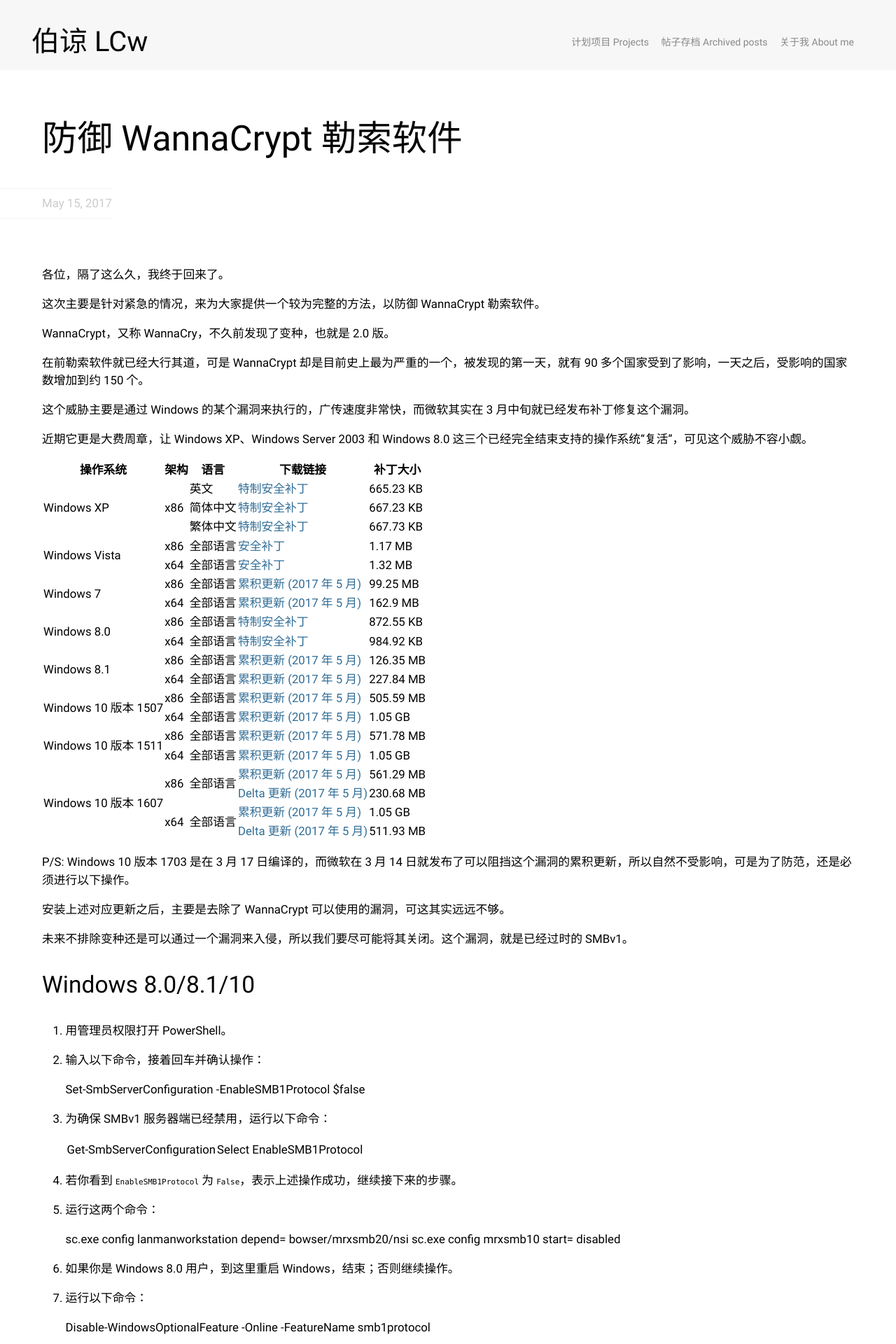
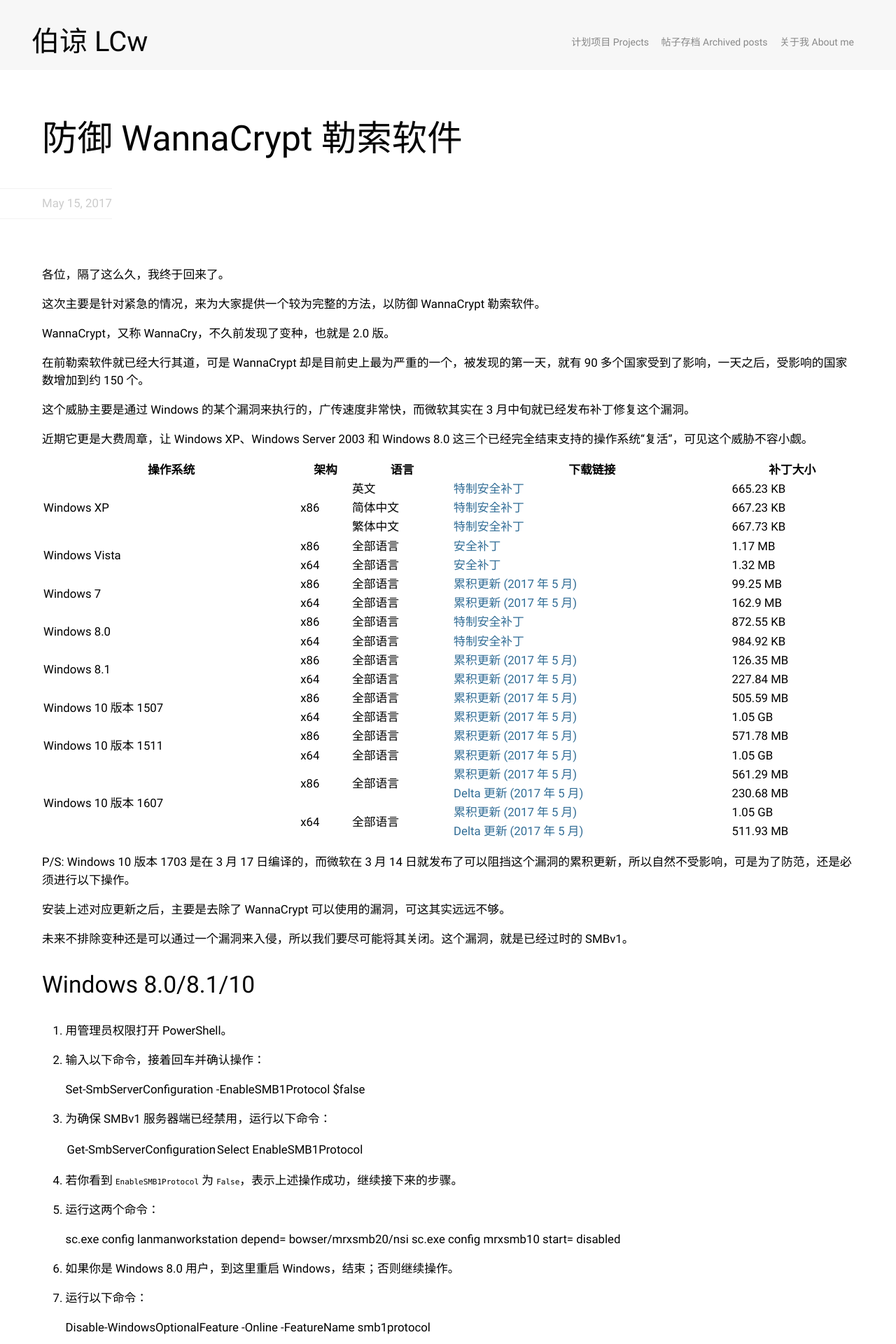
Before and after one commit to win98se/win98se.github.io, a Jekyll site: the page built from _posts/2017-05-15-defending-wannacrypt-ransomware.md, in a window 1280 px wide. Shown: the top 1920 px of the page at 70% size. Built offline with Jekyll 4.4.1, drawn with Linux system fonts in a browser that asks for light colours; some web fonts are replaced.

Commit message:
Fix posts' bugs
OMFG.

```diff
--- a/_posts/2017-05-15-defending-wannacrypt-ransomware.md
+++ b/_posts/2017-05-15-defending-wannacrypt-ransomware.md
@@ -15,7 +15,7 @@ WannaCrypt，又称 WannaCry，不久前发现了变种，也就是 2.0 版。
 
 近期它更是大费周章，让 Windows XP、Windows Server 2003 和 Windows 8.0 这三个已经完全结束支持的操作系统“复活”，可见这个威胁不容小觑。
 
-<table>
+<table width="100%">
 <tr>
 <th>操作系统</th>
 <th>架构</th>
```
Also changed, not shown: _posts/2016-01-15-some-thoughts-about-cpp-standards.md (line endings or trailing spaces).
